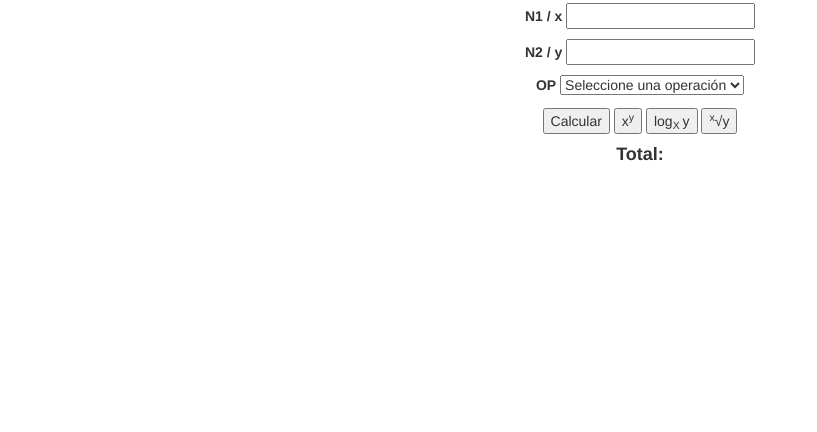
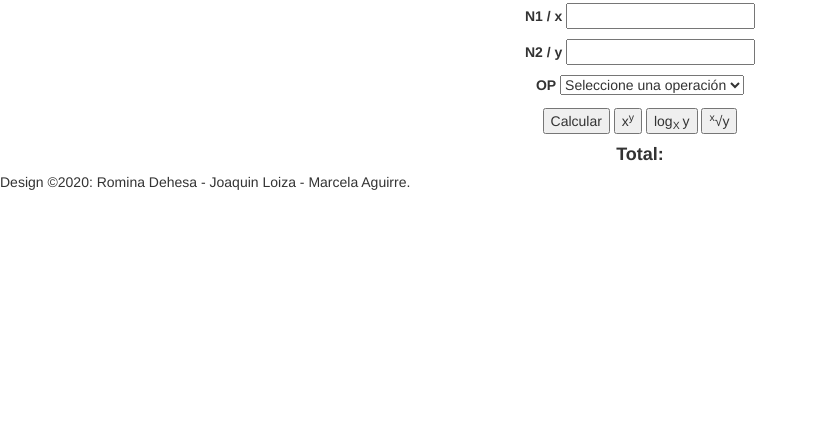
Before and after one commit to JoaquinLoiza/trabajoEspecialTio, a PHP site: page /index.php in a window 1280 px wide. Shown: the part 186-618 px from the top of the page, without its empty margins (0-817 px from the left). Run offline with PHP 8.4, Linux system fonts and the light colour scheme.

Commit message:
se agrego la clase footer y  se agrego un parrafo con los creadores de el sitio

```diff
--- a/templates/footer.tpl
+++ b/templates/footer.tpl
@@ -1,4 +1,5 @@
-    <footer>
+    <footer class="footer">
+        <p>Design &copy;2020: Romina Dehesa - Joaquin Loiza - Marcela Aguirre.</p>
     </footer>
     <script src="https://ajax.googleapis.com/ajax/libs/jquery/3.4.1/jquery.min.js"></script>
     <script src="https://maxcdn.bootstrapcdn.com/bootstrap/4.0.0/js/bootstrap.min.js"></script>
```
